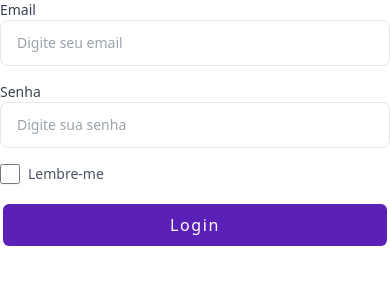
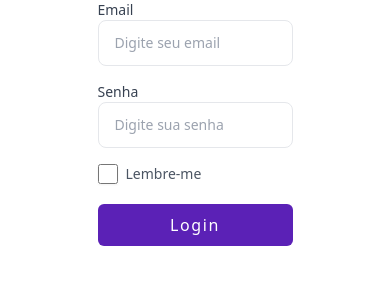
Before and after one commit to smViana19/logus-app-react, a React (Vite) app: page /login in a window 390 px wide. Shown: the top 300 px of the page. Built offline with nearby package versions, Linux system fonts and the light colour scheme.

Commit message:
alteracao centro do login

```diff
--- a/src/pages/Auth/Login/Login.jsx
+++ b/src/pages/Auth/Login/Login.jsx
@@ -37,10 +37,12 @@ export default function Login(props) {
     }
 
     return (
+
         <>
+        <div className='w-1/2 m-auto '>
         <ToastContainer />
 
-            <form className="w-full sm:w-1/2" onSubmit={handleSubmit}>
+        <form className="w-full items-center" onSubmit={handleSubmit}>
             <div>
                 <InputLabel htmlFor="email" value="Email" />
 
@@ -82,6 +84,8 @@ export default function Login(props) {
             </div>
         </form>
 
+        </div>
+
         </>
 
     );
```
Lines whose indentation alone changed are shown as unchanged.
